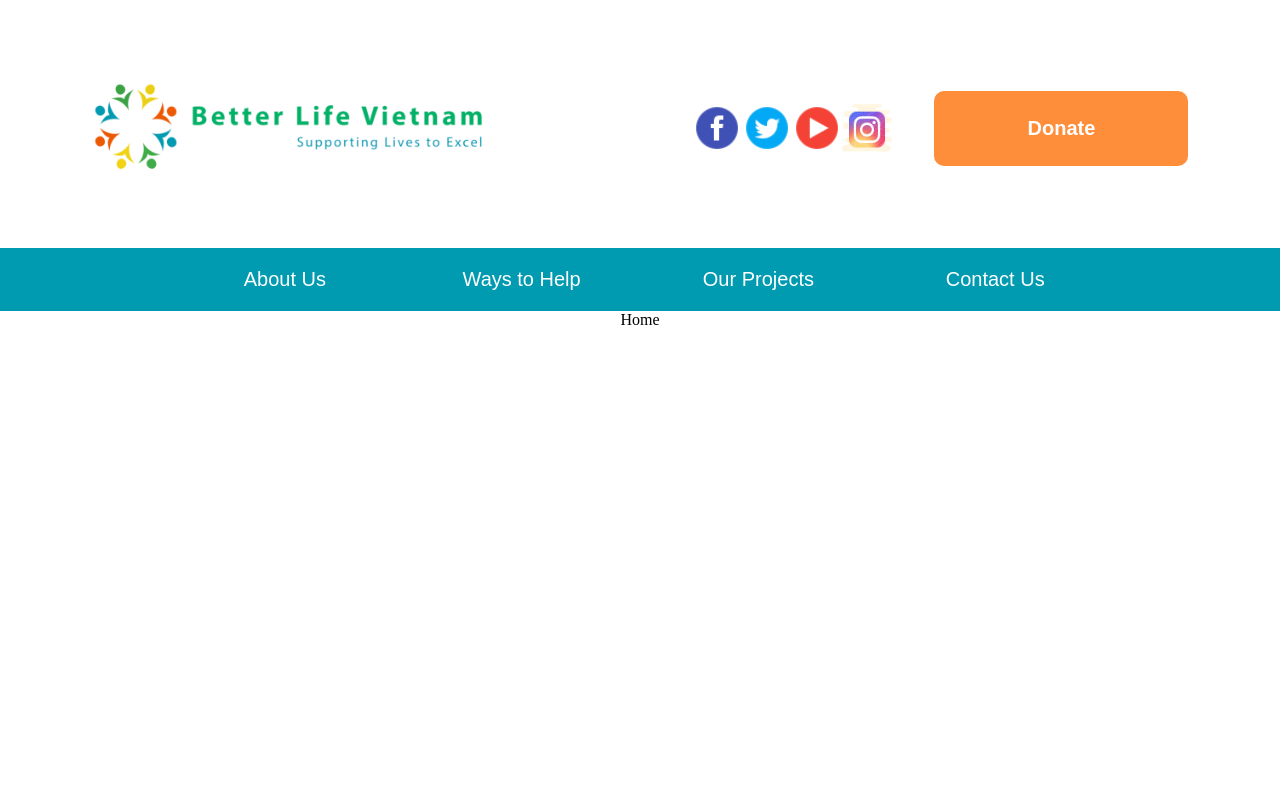
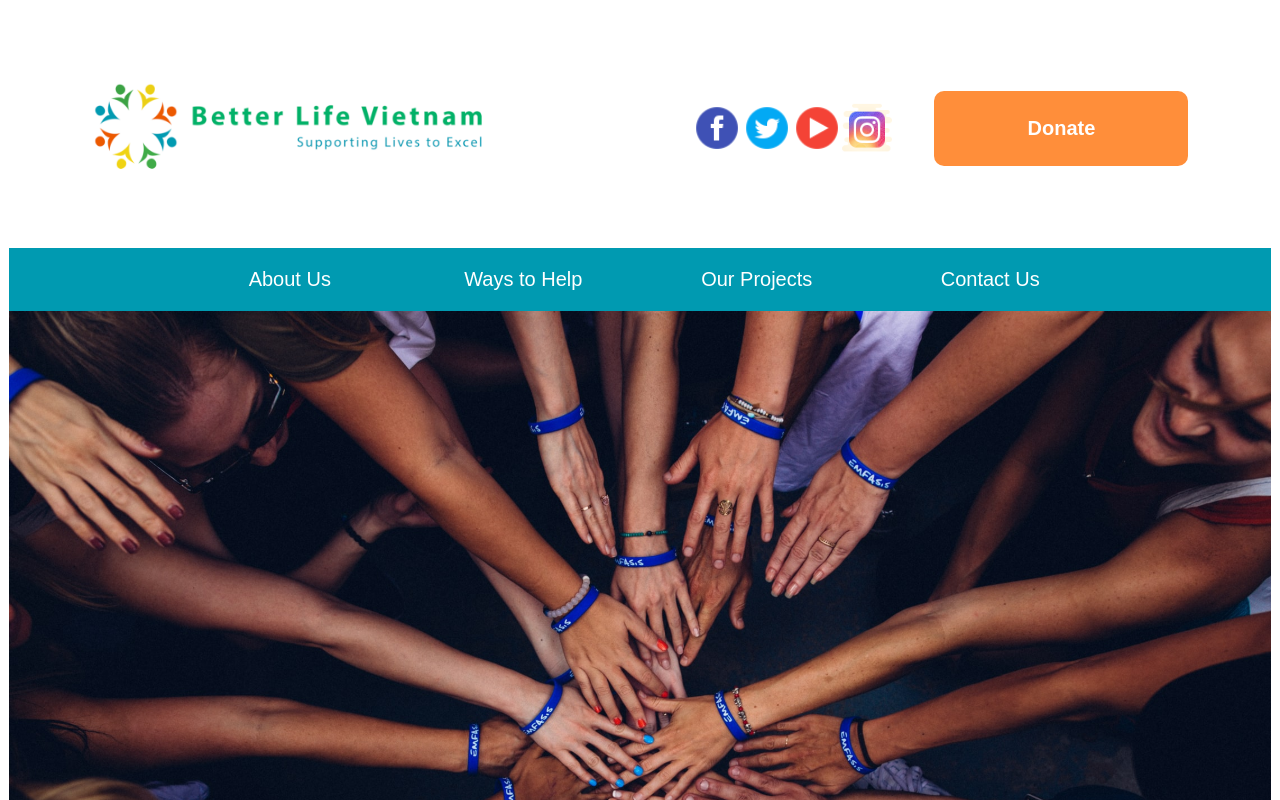
Before and after one commit to iamthuypham/BetterLifeVietnam, a React (Create React App) app: page / in a window 1280 px wide. Shown: the top 800 px of the page. Built offline with nearby package versions, Linux system fonts and the light colour scheme.

Commit message:
Home image

```diff
--- a/src/components/Home.js
+++ b/src/components/Home.js
@@ -3,13 +3,21 @@ import React from 'react';
 import '../css/Home.css';
 
 class Home extends React.Component {
-    render() {
-        return (
-            <div className="home page">
-                Home
-            </div>
-        );
-    }
+  windowInfo = () => {
+    console.log("window.innerWidth: ", window.innerWidth);
+    console.log("window.innerHeight: ", window.innerHeight);
+  }
+  render() {
+    return (
+      <div className="home-strip">
+        <div
+              className="home-img"
+              // onClick={this.windowInfo}
+           >
+          </div>
+      </div>
+    )
+  }
 }
 
 export default Home;
--- a/src/css/App.css
+++ b/src/css/App.css
@@ -5,6 +5,10 @@
     flex-direction: column;
     justify-content: center;
     align-items: flex-start;
+}
+
+::-webkit-scrollbar {
+    display: none;
 }
 
 .App {
@@ -15,4 +19,5 @@
     flex-direction: column;
     justify-content: center;
     align-items: center;
+    overflow: hidden;
 }
--- a/src/css/Home.css
+++ b/src/css/Home.css
@@ -1,18 +1,23 @@
-.home {
+.home-img {
+    display: flex;
+    /* flex-direction: column; */
+    justify-content: center;
+    align-items: flex-start;
+    width: 98.6vw;
+    height: 636px;
+    overflow: hidden;
+    background-image: url('../images/MainHome.svg');
+    /* background-size: 100% 100%; */
+    /* border: 1px solid red; */
+    background-size: cover;
+}
+
+/* .home-splash {
+    width: 99%;
+    height: 65vh;
+    border: 1px solid gold;
     display: flex;
     flex-direction: column;
     justify-content: center;
     align-items: center;
-    width: 100%;
-    height: 100%;
-}
-
-.home-splash {
-    width: 99%;
-    height: 65vh;
-    /* border: 1px solid gold; */
-    display: flex;
-    flex-direction: column;
-    justify-content: center;
-    align-items: center;
-}
+} */
--- a/src/css/Navbar.css
+++ b/src/css/Navbar.css
@@ -1,5 +1,5 @@
 .navbar {
-    width: 100vw;
+    width: 98.6vw;
     height: 63px;
     background-color: #009AB1;
     font-weight: 500;
@@ -9,6 +9,7 @@
     display: flex;
     justify-content: center;
     align-items: center;
+    /* border: 1px solid red; */
 }
 
 .navbar-button {
```
Also changed, not shown: src/images/MainHome.svg (added).
